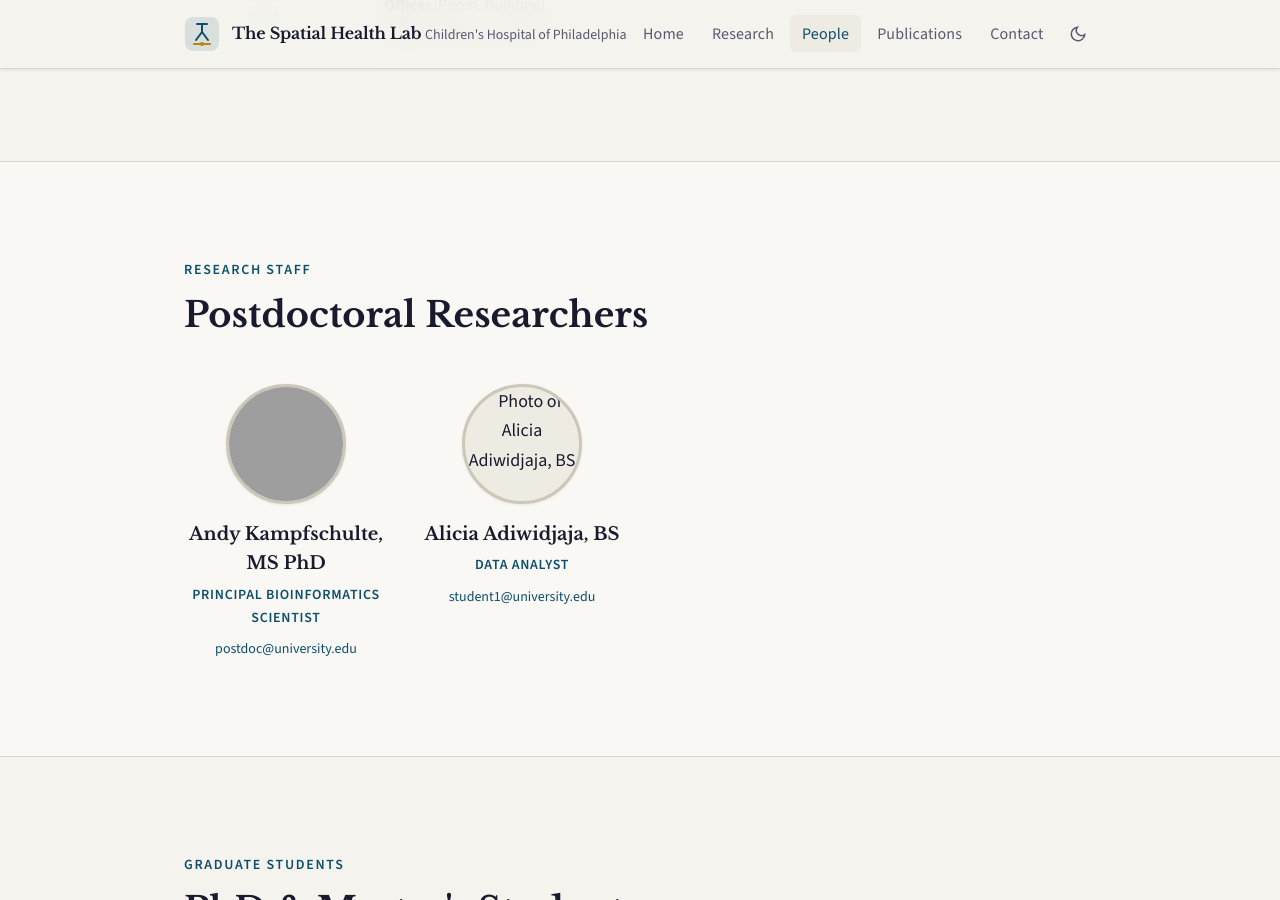
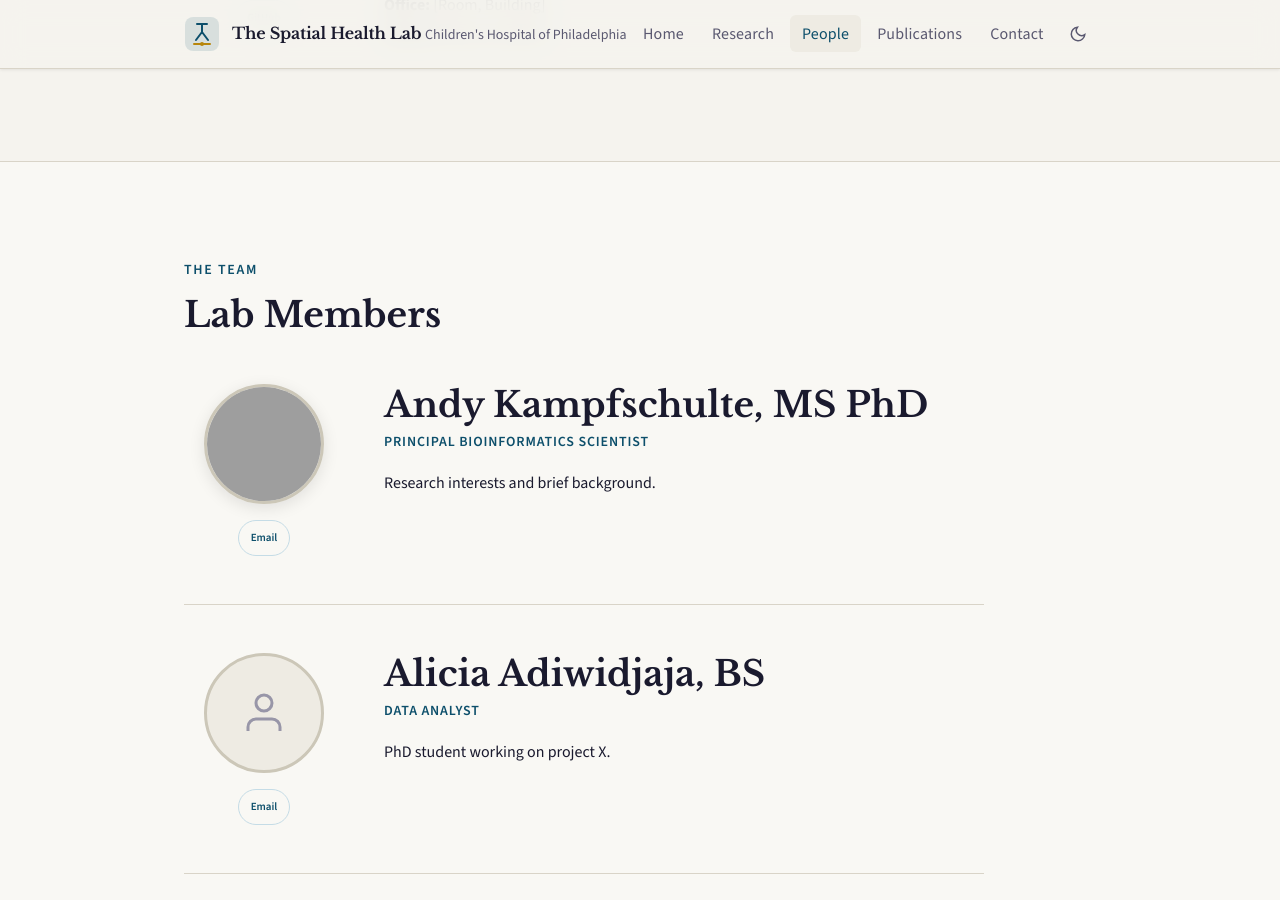
Before and after one commit to chop-shl/chop-shl.github.io, a Jekyll site: the page built from _pages/people.md, in a window 1280 px wide and 900 px high, scrolled down 811 px. Built offline with Jekyll 4.4.1, drawn with Linux system fonts in a browser that asks for light colours; grey boxes are pictures that could not be loaded.

Commit message:
Update people.md
Updating format

```diff
--- a/_pages/people.md
+++ b/_pages/people.md
@@ -60,33 +60,46 @@ permalink: /people/
   </div>
 </section>
 
-<!-- POSTDOCS & RESEARCHERS -->
+<!-- TEAM MEMBERS -->
 <section class="section section--alt">
   <div class="container">
     <div class="section-header reveal">
-      <p class="section-eyebrow">Research Staff</p>
-      <h2 class="section-title">Postdoctoral Researchers</h2>
+      <p class="section-eyebrow">The Team</p>
+      <h2 class="section-title">Lab Members</h2>
     </div>
-    <div class="people-grid reveal">
-      {% assign postdocs = site.data.members | where_exp: "m", "m.role != 'Principal Investigator'" %}
-      {% for member in postdocs %}
-      <div class="person-card">
-        {% if member.photo %}
+
+    {% assign team = site.data.members | where_exp: "m", "m.role != 'Principal Investigator'" %}
+    {% for member in team %}
+    <div style="display: grid; grid-template-columns: 160px 1fr; gap: var(--space-10); align-items: start; max-width: 800px; margin-bottom: var(--space-12); padding-bottom: var(--space-12); border-bottom: 1px solid var(--color-divider);" class="reveal">
+      <div style="text-align: center;">
+        {% if member.photo and member.photo != "" %}
         <img src="{{ member.photo | relative_url }}" alt="Photo of {{ member.name }}"
-             class="person-photo" width="120" height="120" loading="lazy">
+             style="width: 120px; height: 120px; border-radius: 50%; object-fit: cover; border: 3px solid var(--color-border); box-shadow: var(--shadow-md); margin: 0 auto var(--space-4);"
+             width="120" height="120" loading="lazy">
         {% else %}
-        <div class="person-photo" style="display:flex;align-items:center;justify-content:center;">
-          <svg width="40" height="40" viewBox="0 0 24 24" fill="none" stroke="var(--color-text-faint)" stroke-width="1.5" aria-hidden="true">
+        <div style="width: 120px; height: 120px; border-radius: 50%; background: var(--color-surface-offset); border: 3px solid var(--color-border); display: flex; align-items: center; justify-content: center; margin: 0 auto var(--space-4);">
+          <svg width="48" height="48" viewBox="0 0 24 24" fill="none" stroke="var(--color-text-faint)" stroke-width="1.5" aria-hidden="true">
             <path d="M20 21v-2a4 4 0 0 0-4-4H8a4 4 0 0 0-4 4v2"/><circle cx="12" cy="7" r="4"/>
           </svg>
         </div>
         {% endif %}
-        <p class="person-name">{{ member.name }}</p>
-        <p class="person-role">{{ member.role }}</p>
-        {% if member.email %}<p class="person-affil"><a href="mailto:{{ member.email }}" style="color: var(--color-primary); text-decoration: none;">{{ member.email }}</a></p>{% endif %}
+        <div class="person-links" style="justify-content: center;">
+          {% if member.email and member.email != "" %}<a href="mailto:{{ member.email }}" class="person-link" style="font-size: 11px;">Email</a>{% endif %}
+          {% if member.scholar and member.scholar != "" %}<a href="{{ member.scholar }}" class="person-link" style="font-size: 11px;" target="_blank" rel="noopener noreferrer">Scholar</a>{% endif %}
+          {% if member.github and member.github != "" %}<a href="https://github.com/{{ member.github }}" class="person-link" style="font-size: 11px;" target="_blank" rel="noopener noreferrer">GitHub</a>{% endif %}
+          {% if member.website and member.website != "" %}<a href="{{ member.website }}" class="person-link" style="font-size: 11px;" target="_blank" rel="noopener noreferrer">Website</a>{% endif %}
+        </div>
       </div>
-      {% endfor %}
+      <div>
+        <h3 style="font-family: var(--font-display); font-size: var(--text-xl); margin-bottom: var(--space-1);">{{ member.name }}</h3>
+        <p style="font-size: var(--text-xs); color: var(--color-primary); font-weight: 600; letter-spacing: 0.06em; text-transform: uppercase; margin-bottom: var(--space-4);">{{ member.role }}</p>
+        <div class="prose" style="font-size: var(--text-sm);">
+          <p>{{ member.bio }}</p>
+        </div>
+      </div>
     </div>
+    {% endfor %}
+
   </div>
 </section>
 
```
